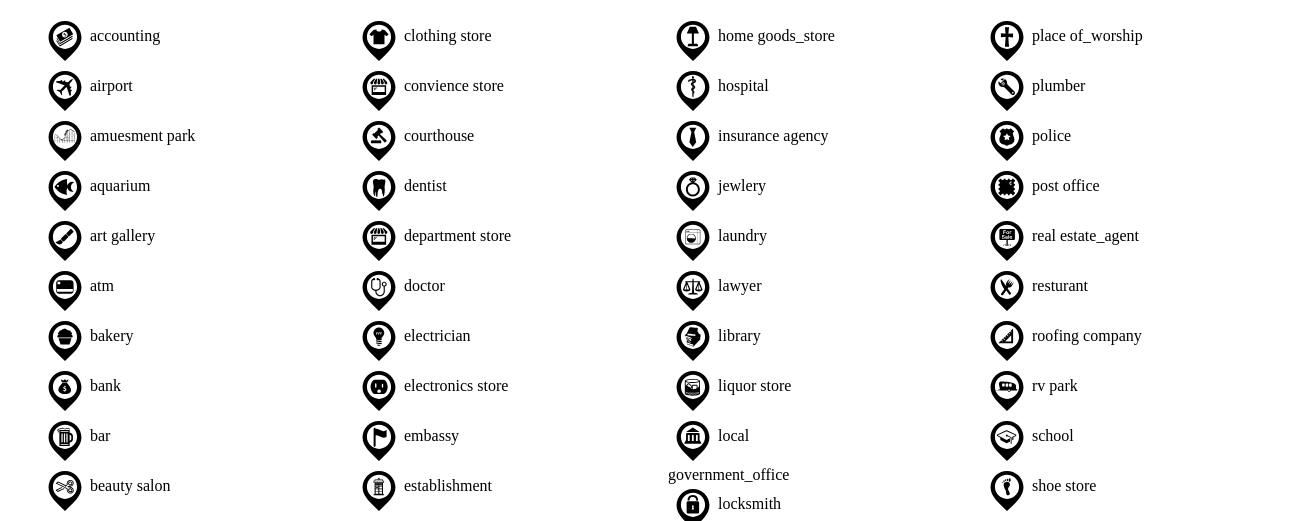
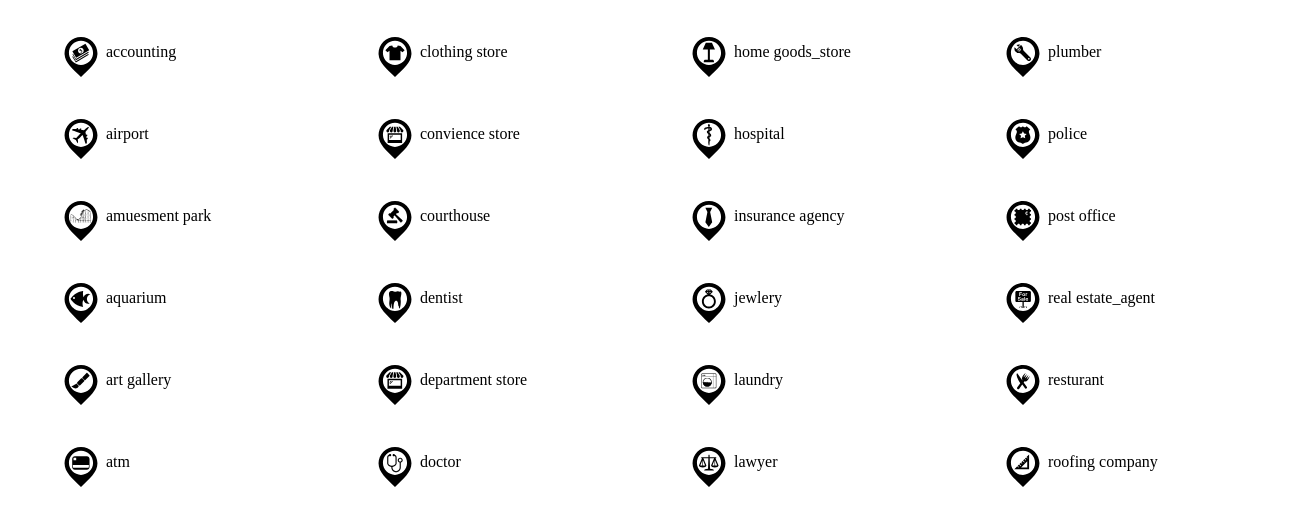
Before and after one commit to walkerrandolphsmith/map-markers, a plain HTML site: page index.html in a window 1280 px wide. Shown: the part 200-721 px from the top of the page, 1312 px wide, since content can reach past the window. Drawn offline with Linux system fonts and the light colour scheme.

```diff
--- a/map-markers.css
+++ b/map-markers.css
@@ -1 +1 @@
-body{margin:0}.hero{width:100%;height:200px;text-align:center;background-image:url(assets/map.png);background-size:cover;background-position:center}.hero h1{font-size:52px;font-family:sans-serif;text-shadow:4px 3px 0 #fff,9px 8px 0 rgba(0,0,0,.15);transform:translateY(60px)}ul{list-style:none;columns:4;-webkit-columns:4;-moz-columns:4}ul li{width:200px;border-radius:5px}ul li:hover{background-color:#000}ul li:hover svg{fill:#fff}ul li:hover span{color:#fff}ul li svg{vertical-align:middle;vertical-align:-webkit-baseline-middle;width:50px;height:50px}
+body{margin:0}.hero{width:100%;height:200px;text-align:center;background-image:url(assets/map.png);background-size:cover;background-position:center}.hero h1{font-size:52px;font-family:sans-serif;text-shadow:4px 3px 0 #fff,9px 8px 0 rgba(0,0,0,.15);transform:translateY(60px)}ul{list-style:none;columns:4;-webkit-columns:4;-moz-columns:4}ul li{width:100%;border-radius:5px;padding:1em;cursor:pointer}ul li:hover{background-color:#000}ul li:hover svg{fill:#fff}ul li:hover span{color:#fff}ul li svg{vertical-align:middle;vertical-align:-webkit-baseline-middle;width:50px;height:50px}
```
